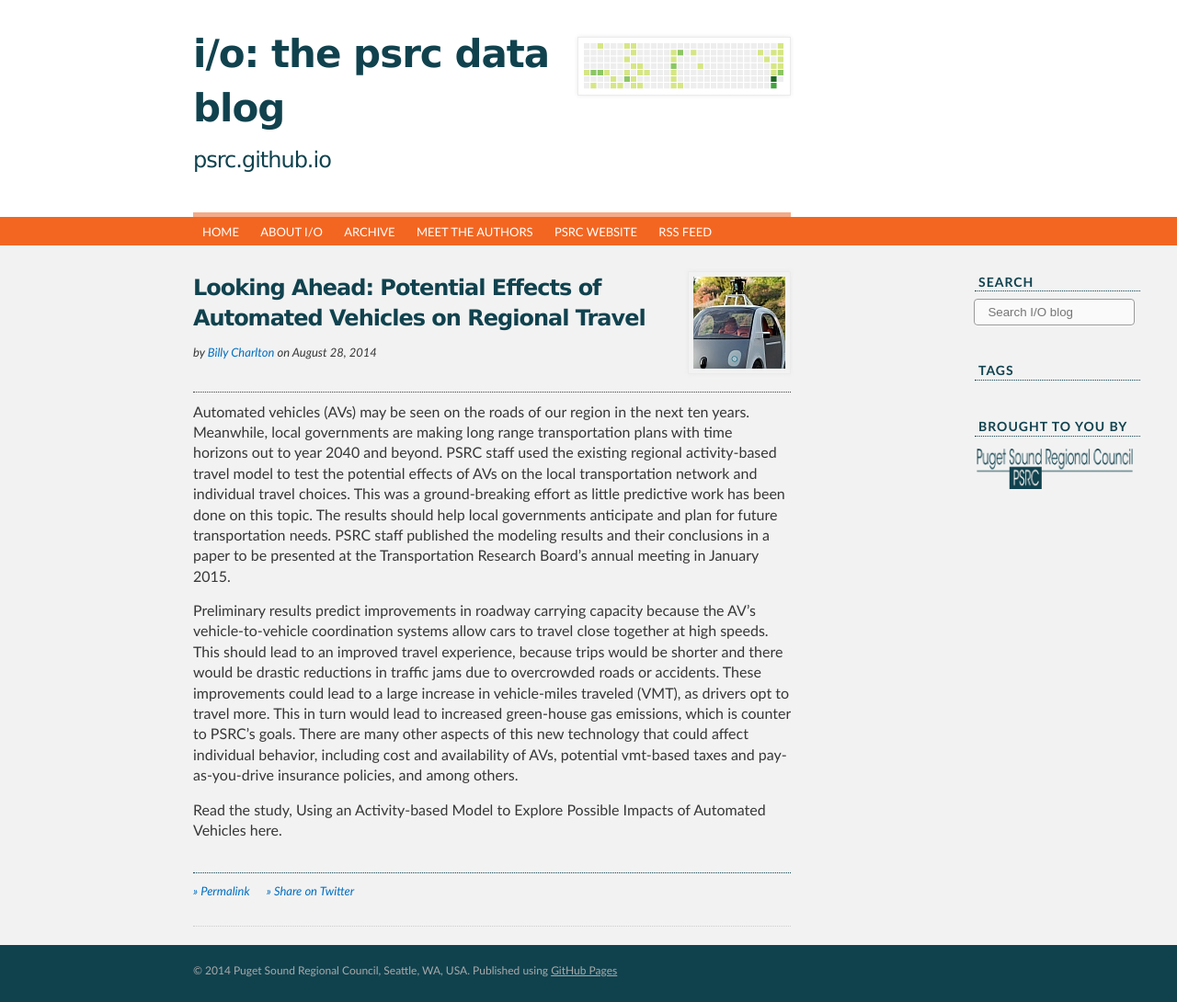
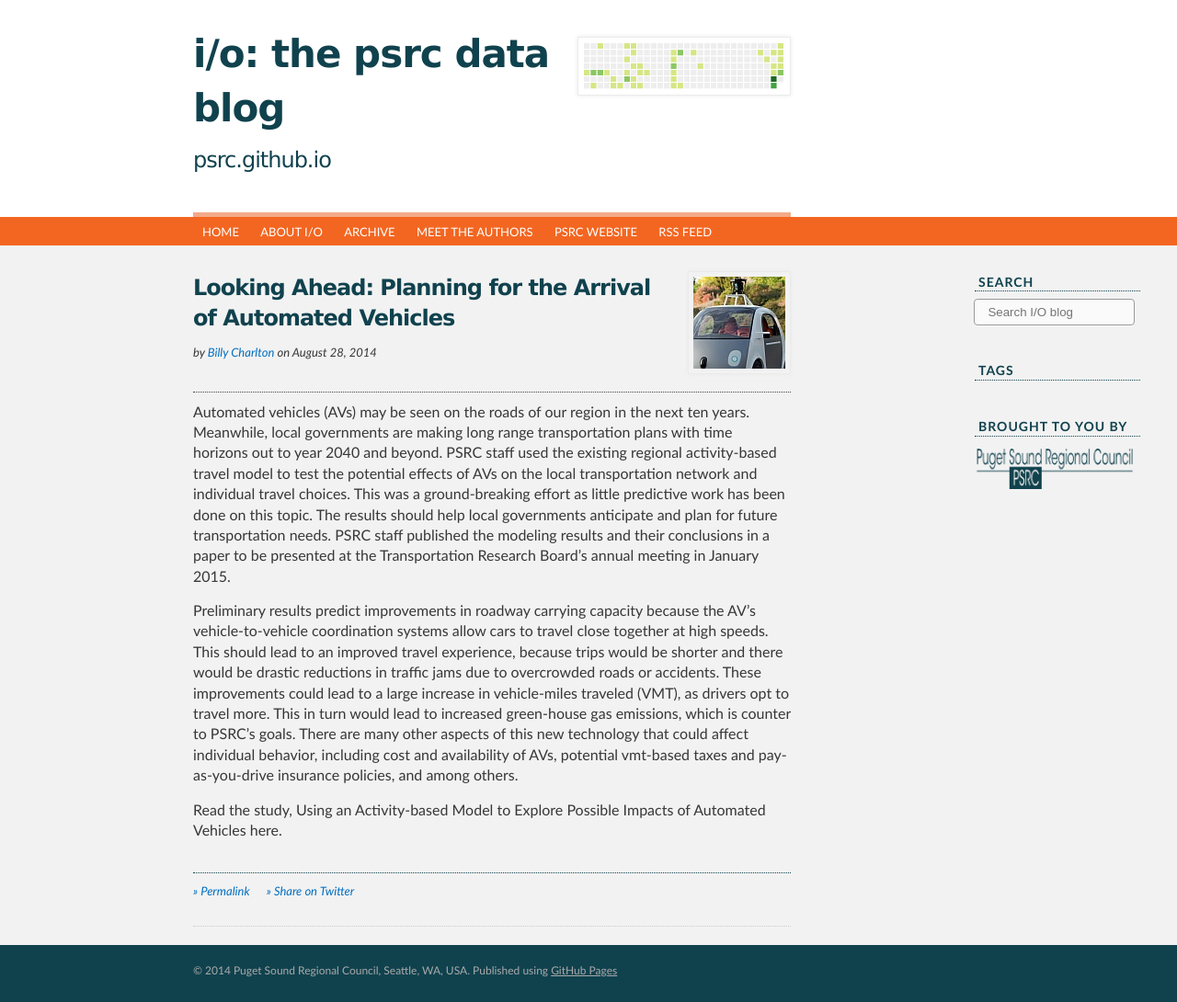
Before and after one commit to psrc/psrc.github.io, a Jekyll site: the page built from _posts/2014-08-28-self-driving-cars.md, in a window 1280 px wide. Shown: the whole page at 92% size. Built offline with Jekyll 4.4.1, drawn with Linux system fonts in a browser that asks for light colours.

Commit message:
change self-driving title

```diff
--- a/_posts/2014-08-28-self-driving-cars.md
+++ b/_posts/2014-08-28-self-driving-cars.md
@@ -1,5 +1,5 @@
 ---
-title: "Looking Ahead: Potential Effects of Automated Vehicles on Regional Travel"
+title: "Looking Ahead: Planning for the Arrival of Automated Vehicles"
 author: Billy Charlton
 permalink: looking-ahead-to-automated-vehicles
 image: /images/google-car.jpg
```
